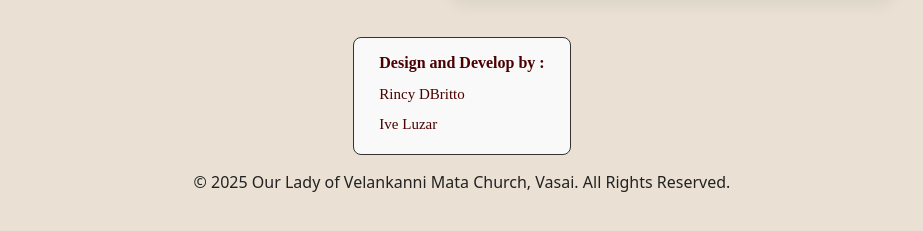
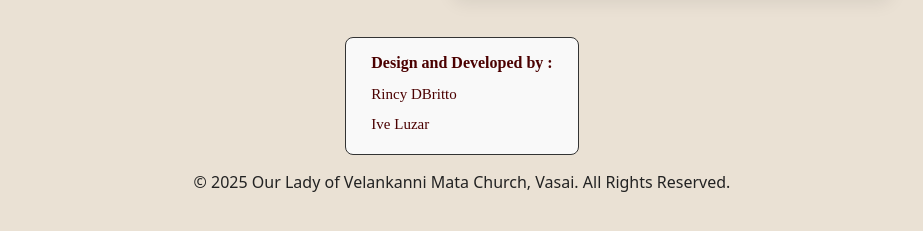
Before and after one commit to iveluzar-rgb/Our-Lady-of-Velankanni-Mata-Church-Mardes, a plain HTML site: page index.html in a window 1280 px wide. Shown: the part 3534-3765 px from the top of the page, without its empty margins (178-1101 px from the left). Drawn offline with Linux system fonts and the light colour scheme.

Commit message:
Update index.html

```diff
--- a/index.html
+++ b/index.html
@@ -627,7 +627,7 @@
     font-family: Arial, sans-serif;
     color: #4B0000;
   ">
-    <p style="font-weight: bold; font-size: 16px; margin: 0;">Design and Develop by :</p>
+    <p style="font-weight: bold; font-size: 16px; margin: 0;">Design and Developed by :</p>
     <p style="margin: 6px 0; font-size: 15px;">Rincy DBritto</p>
     <p style="margin: 6px 0; font-size: 15px;">Ive Luzar</p>
   </footer>
```
